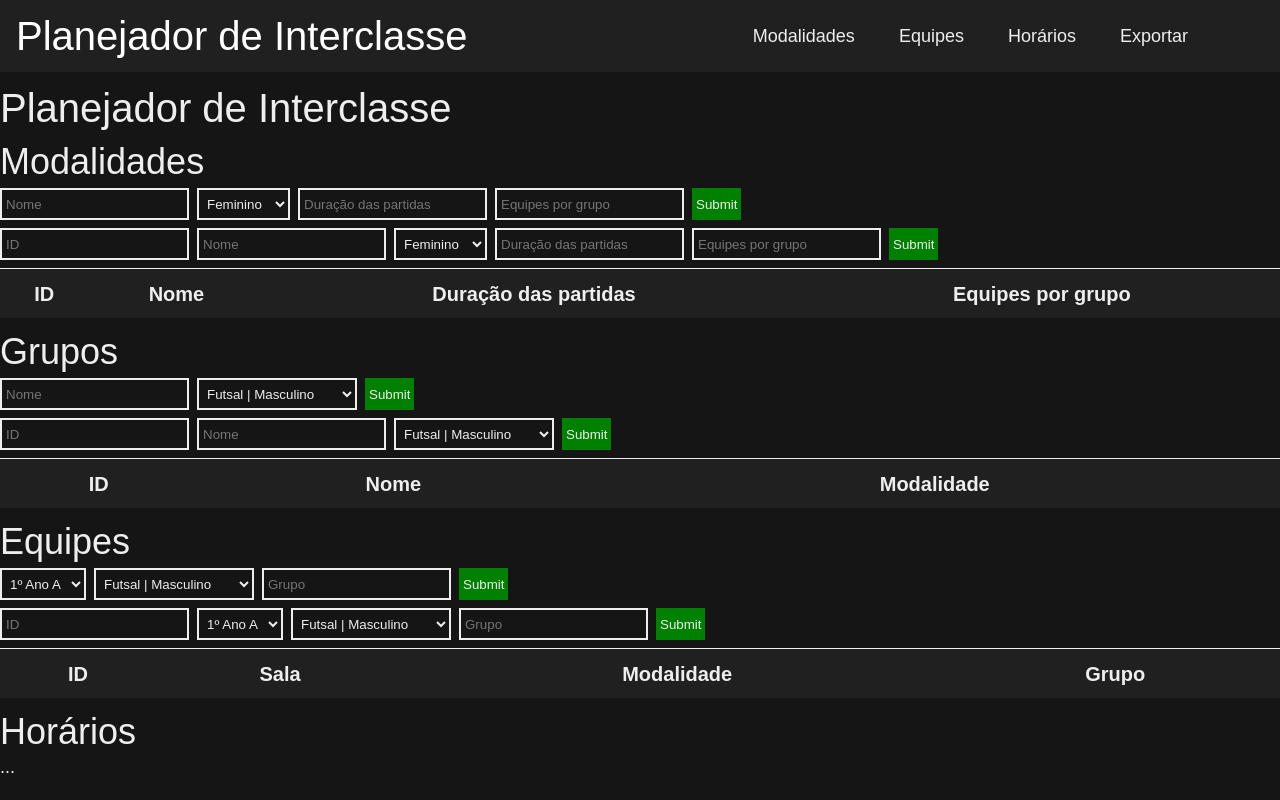
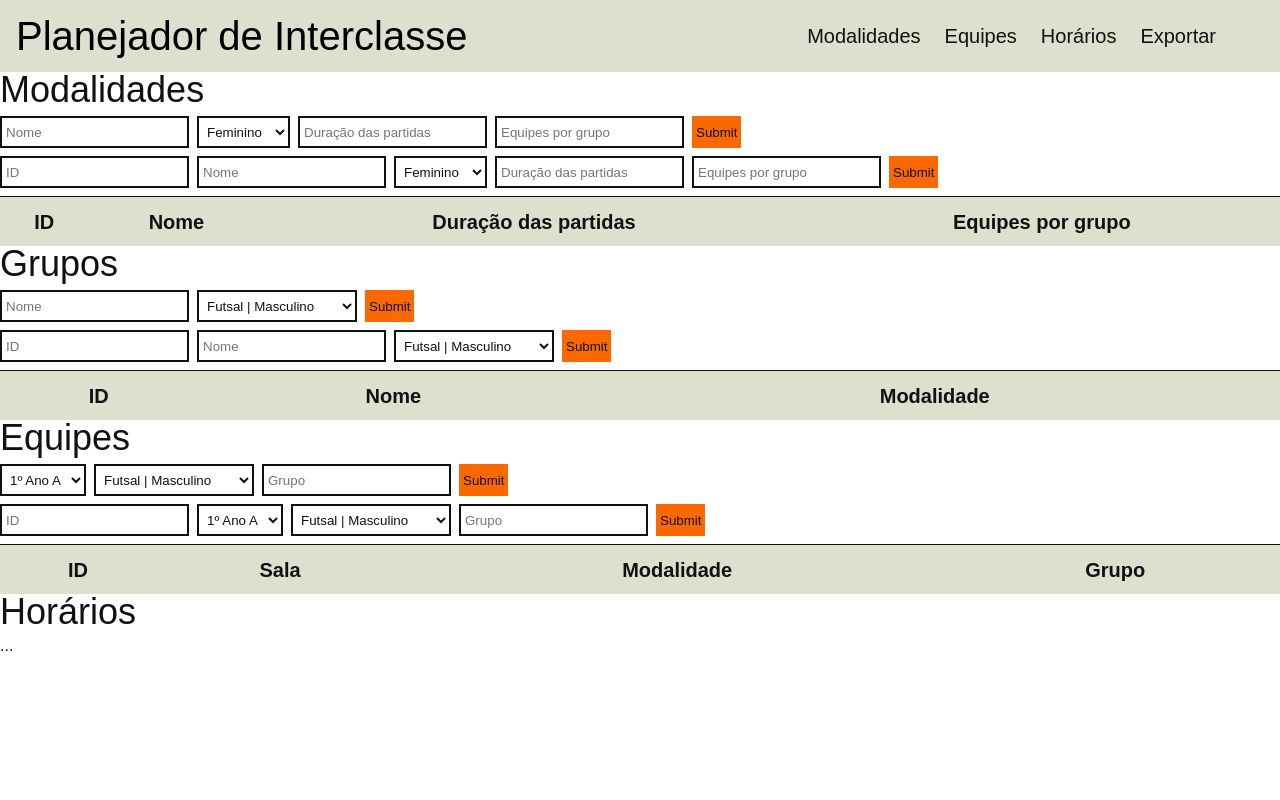
Before and after one commit to Danilo2505/Planejador-de-Interclasse, a plain HTML site: page html/index.html in a window 1280 px wide. Drawn offline with Linux system fonts and the light colour scheme.

Commit message:
Visual da página de modalidades

```diff
--- a/components/topbar.html
+++ b/components/topbar.html
@@ -1,12 +1,12 @@
 <div id="top-bar">
   <h1>Planejador de Interclasse</h1>
   <ul>
-    <li><a href="#">Modalidades</a></li>
-    <li><a href="#">Equipes</a></li>
-    <li><a href="#">Horários</a></li>
-    <li><a href="#">Exportar</a></li>
+    <li class="highlight-1-on-action"><a href="#">Modalidades</a></li>
+    <li class="highlight-1-on-action"><a href="#">Equipes</a></li>
+    <li class="highlight-1-on-action"><a href="#">Horários</a></li>
+    <li class="highlight-1-on-action"><a href="#">Exportar</a></li>
     <li>
-      <button id="button-theme"></button>
+      <button id="button-theme" class="highlight-1-on-action"></button>
     </li>
   </ul>
 </div>
--- a/css/components.css
+++ b/css/components.css
@@ -1,4 +1,4 @@
-/* Estilização da top bar */
+/* ----- Top Bar ----- */
 #top-bar {
   background-color: var(--color-background-2);
   color: var(--color-title);
@@ -7,6 +7,8 @@
   flex-direction: row;
   justify-content: space-between;
   align-items: center;
+  font-size: var(--font-size-text-2);
+  height: fit-content;
 }
 
 #top-bar ul {
@@ -19,32 +21,53 @@
 
 #top-bar ul li {
   display: inline-block;
-  margin-right: 20px;
-}
-
-#top-bar ul li:last-child {
-  margin-right: 0px;
+  color: var(--color-text);
 }
 
 #top-bar ul li a {
-  color: var(--color-text);
+  color: currentColor;
   text-decoration: none;
 }
 
 #top-bar ul li a:hover {
-  color: var();
+  color: var(--color-highlight-1);
+  border-bottom: 2px solid var(--color-highlight-1);
+}
+
+li:has(#button-theme) {
+  height: fit-content;
+  height: var(--theme-button-size);
+  width: var(--theme-button-size);
 }
 
 #button-theme {
-  height: var(--theme-button-size);
-  width: var(--theme-button-size);
+  height: 100%;
+  width: 100%;
   border: none;
   border-radius: 50vh;
-  background-color: rgba(0, 0, 0, 0);
+  background-color: var(--color-transparent);
+  color: var(--color-text);
 }
 
 #button-theme > svg {
   height: var(--theme-button-size);
   width: var(--theme-button-size);
-  color: var(--color-text);
 }
+
+/* ----- Button Add ----- */
+.button-add {
+  background-color: var(--color-background-5);
+  color: var(--color-background-2);
+  height: var(--add-button-size);
+  width: var(--add-button-size);
+  border: none;
+  border-radius: 50vh;
+  position: absolute;
+  right: var(--spacing-3);
+  bottom: var(--spacing-3);
+}
+
+.button-add > svg {
+  height: 50%;
+  width: 50%;
+}
--- /dev/null
+++ b/css/css-pages/modalidades.css
@@ -0,0 +1,48 @@
+/* ----- Geral ----- */
+body {
+  display: grid;
+  grid-template-areas:
+    "header"
+    "main"
+    "footer";
+  grid-template-columns: auto;
+  grid-template-rows: min-content 1fr min-content;
+  gap: var(--spacing-3);
+}
+
+header {
+  grid-area: header;
+}
+
+main {
+  grid-area: main;
+}
+
+footer {
+  grid-area: footer;
+}
+
+/* ----- Main ----- */
+main {
+  margin-left: var(--spacing-3);
+  margin-right: var(--spacing-3);
+  gap: var(--spacing-3);
+  display: grid;
+  grid-template-areas: "esquerda direita";
+  grid-template-columns: 3fr 7fr;
+  grid-template-rows: 100%;
+}
+
+main > div {
+  position: relative;
+  border-radius: calc(var(--add-button-size) / 2);
+  background-color: var(--color-background-2);
+}
+
+main > div:first-child {
+  grid-area: esquerda;
+}
+
+main > div:last-child {
+  grid-area: direita;
+}
--- a/css/palette-and-variables.css
+++ b/css/palette-and-variables.css
@@ -1,16 +1,41 @@
 :root {
   /* ----- Colors ----- */
-  --color-background-1: #151515;
-  --color-background-2: #202020;
-  --color-background-3: #070605;
+  --color-background-1: #ffffff;
+  --color-background-2: #dfdfcf;
+  --color-background-3: #fdfaf6;
+  --color-background-4: #101010;
+  --color-background-5: #202020;
+  --color-background-6: #070605;
   --color-highlight-1: #f96900;
   --color-highlight-2: #22aed1;
   --color-highlight-3: #eaf9d9;
+  --color-title: #000000;
+  --color-text: #111111;
+  --color-transparent: rgba(0, 0, 0, 0);
+  /* ----- Sizes ----- */
+  --add-button-size: 64px;
+  --theme-button-size: 24px;
+  --spacing-1: 24px;
+  --spacing-2: 16px;
+  --spacing-3: 12px;
+  --font-size-h1: 40px;
+  --font-size-h2: 36px;
+  --font-size-h3: 32px;
+  --font-size-h4: 30px;
+  --font-size-h5: 28px;
+  --font-size-h6: 26px;
+  --font-size-text-1: 24px;
+  --font-size-text-2: 20px;
+  --font-size-text-3: 16px;
+}
+
+[data-theme="dark"] {
+  --color-background-1: #101010;
+  --color-background-2: #202020;
+  --color-background-3: #070605;
+  --color-background-4: #ffffff;
+  --color-background-5: #dfdfcf;
+  --color-background-6: #fdfaf6;
   --color-title: #ffffff;
   --color-text: #eeeeee;
-  /* ----- Sizes ----- */
-  --theme-button-size: 32px;
-  --font-size-h1: 40px;
-  --font-size-h2: 36px;
-  --font-size-text: 24px;
 }
--- a/css/palette.css
+++ /dev/null
@@ -1,10 +0,0 @@
-:root {
-  --color-background-1: #151515;
-  --color-background-2: #202020;
-  --color-background-3: #070605;
-  --color-highlight-1: #f96900;
-  --color-highlight-2: #22aed1;
-  --color-highlight-3: #eaf9d9;
-  --color-title: #ffffff;
-  --color-text: #eeeeee;
-}
--- a/css/styles.css
+++ b/css/styles.css
@@ -6,12 +6,12 @@
 }
 
 body {
+  width: 100vw;
+  height: 100vh;
   background-color: var(--color-background-1);
   color: var(--color-text);
   font-family: Arial, Helvetica, sans-serif;
-  font-size: 18px;
-  display: grid;
-  gap: 16px;
+  font-size: var(--font-size-text-3);
 }
 
 h1 {
@@ -22,7 +22,7 @@ h2 {
   font-size: var(--font-size-h2);
 }
 
-/* ----- Seção ----- */
+/* --- Seção --- */
 section {
   display: flex;
   flex-direction: column;
@@ -30,7 +30,7 @@ section {
   gap: 8px;
 }
 
-/* ----- Formulário ----- */
+/* --- Formulário --- */
 form {
   display: flex;
   flex-direction: row;
@@ -40,14 +40,14 @@ form {
 
 form > * {
   height: 32px;
-  background-color: rgba(0, 0, 0, 0);
+  background-color: var(--color-transparent);
   color: var(--color-text);
   border: 2px solid var(--color-text);
   padding: 4px;
 }
 
 input[type="submit"] {
-  background-color: green;
+  background-color: var(--color-highlight-1);
   border: none;
 }
 
@@ -55,7 +55,11 @@ select {
   background-color: var(--color-background-1);
 }
 
-/* ----- Tabela ----- */
+svg {
+  color: currentColor;
+}
+
+/* --- Tabela --- */
 table {
   min-height: 50px;
   background-color: var(--color-background-2);
@@ -73,6 +77,13 @@ td {
 }
 
 th {
-  font-size: 20px;
+  font-size: var(--font-size-text-2);
   font-weight: bold;
 }
+
+/* --- Active e Hover --- */
+button:hover,
+button:active {
+  color: var(--color-highlight-1);
+  scale: 1.1;
+}
--- a/index.html
+++ b/html/index.html
@@ -4,19 +4,18 @@
     <meta charset="UTF-8" />
     <meta name="viewport" content="width=device-width, initial-scale=1.0" />
     <title>Planejador de Interclasse</title>
-    <link rel="stylesheet" href="./css/palette-and-variables.css" />
-    <link rel="stylesheet" href="./css/reset.css" />
-    <link rel="stylesheet" href="./css/styles.css" />
-    <link rel="stylesheet" href="./css/components.css" />
+    <link rel="stylesheet" href="../css/palette-and-variables.css" />
+    <link rel="stylesheet" href="../css/reset.css" />
+    <link rel="stylesheet" href="../css/styles.css" />
+    <link rel="stylesheet" href="../css/components.css" />
   </head>
   <!-- ----- Scripts ----- -->
-  <script src="js/helpers.js"></script>
-  <script src="js/ui/components.js"></script>
-  <script src="js/ui/themeManager.js"></script>
+  <script src="../js/helpers.js"></script>
+  <script src="../js/ui/components.js"></script>
+  <script src="../js/ui/themeManager.js"></script>
   <!-- ------------------- -->
   <body>
     <header id="header"></header>
-    <h1>Planejador de Interclasse</h1>
     <!-- ----- Modalidades ----- -->
     <section>
       <h2>Modalidades</h2>
--- a/js/ui/components.js
+++ b/js/ui/components.js
@@ -1,6 +1,14 @@
 // Incluir a top bar em cada página
-fetch("./components/topbar.html")
+fetch("../components/topbar.html")
   .then((response) => response.text())
   .then((data) => {
     document.getElementById("header").innerHTML = data;
   });
+
+function incluirComponente(elemento, caminhoComponente) {
+  fetch(caminhoComponente)
+    .then((response) => response.text())
+    .then((data) => {
+      elemento.innerHTML = data;
+    });
+}
--- a/js/ui/themeManager.js
+++ b/js/ui/themeManager.js
@@ -6,7 +6,7 @@ window.onload = () => {
 
   function defineCurrentTheme(theme) {
     const darkSvg =
-      '<img src="../icons/sun-fill.svg" alt="Ícone de Lua" onload="buscarSvg(this)" />';
+      '<img src="../icons/moon-fill.svg" alt="Ícone de Lua" onload="buscarSvg(this)" />';
     const lightSvg =
       '<img src="../icons/sun-fill.svg" alt="Ícone de Sol" onload="buscarSvg(this)" />';
     document.documentElement.setAttribute("data-theme", theme);
```
Also changed, not shown: html/index_visual.html (renamed from index_visual.html, +7 -5 lines), html/modalidades.html (added, +42 -0 lines).
